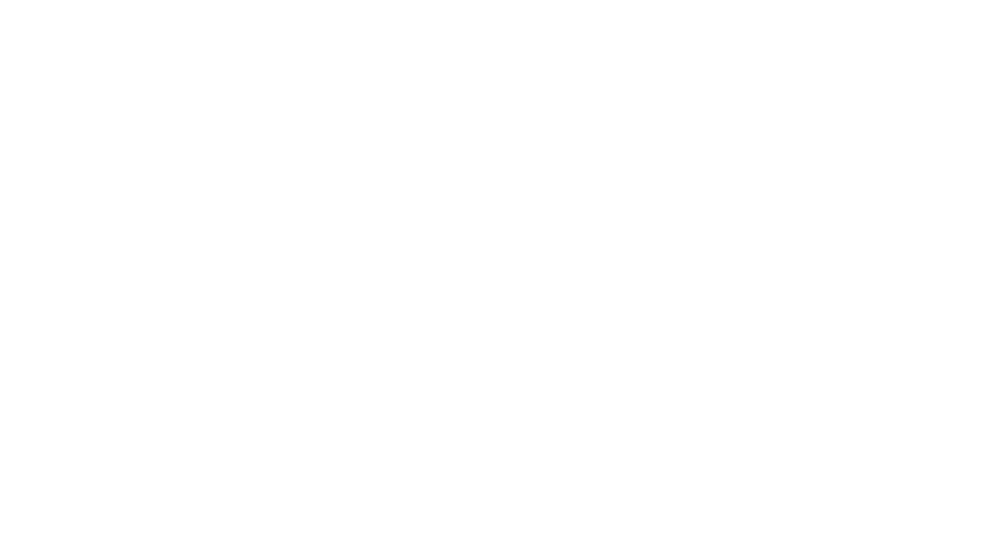
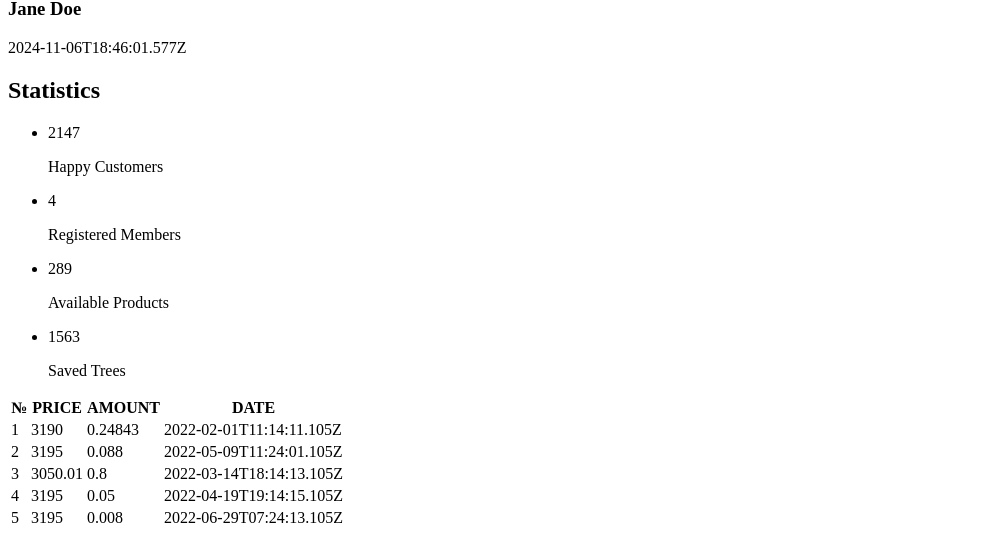
Before and after one commit to Mrmantikor/bootcamp-74-practice-react, a React (Vite) app: page / in a window 1280 px wide. Shown: the part 567-1102 px from the top of the page, without its empty margins (0-996 px from the left). Before the commit the page ends 800 px from the top, so only its background shows below. Built offline with nearby package versions, Linux system fonts and the light colour scheme.

Commit message:
add-zvladoss

```diff
--- a/src/App.jsx
+++ b/src/App.jsx
@@ -1,10 +1,24 @@
 import BlogCard from "./components/BlogCard/BlogCard";
+import Container from "./components/Container/Container";
+import CryptoHistory from "./components/CryptoHistory/CryptoHistory";
+import Heading from "./components/Heading/Heading";
+import Section from "./components/Section/Section";
+import Statistics from "./components/Statistics/Statistics";
 import article from "./data/article.json";
-
+import stats from "./data/stats.json";
+import transactions from "./data/transactions.json";
 function App() {
   return (
     <>
-      <BlogCard {...article} />
+      <Section>
+        <Container>
+          <Heading text="Blog Card" tag="h1" />
+          <BlogCard {...article} />
+          <Heading text="Statistics" />
+          <Statistics stats={stats} />
+          <CryptoHistory transactions={transactions} />
+        </Container>
+      </Section>
     </>
   );
 }
--- /dev/null
+++ b/src/components/Container/Container.jsx
@@ -0,0 +1,5 @@
+const Container = ({ children }) => {
+  return <div>{children}</div>;
+};
+
+export default Container;
--- /dev/null
+++ b/src/components/CryptoHistory/CryptoHistory.jsx
@@ -0,0 +1,29 @@
+const CryptoHistory = ({ transactions }) => {
+  return (
+    <table>
+      <thead>
+        <tr>
+          <th>№</th>
+          <th>PRICE</th>
+          <th>AMOUNT</th>
+          <th>DATE</th>
+        </tr>
+      </thead>
+
+      <tbody>
+        {transactions.map(({ id, price, amount, date }, idx) => {
+          return (
+            <tr key={id}>
+              <td>{idx + 1}</td>
+              <td>{price}</td>
+              <td>{amount}</td>
+              <td>{date}</td>
+            </tr>
+          );
+        })}
+      </tbody>
+    </table>
+  );
+};
+
+export default CryptoHistory;
--- /dev/null
+++ b/src/components/Heading/Heading.jsx
@@ -0,0 +1,6 @@
+const Heading = ({ text, tag = "h2" }) => {
+  const Tag = tag;
+  return <Tag>{text}</Tag>;
+};
+
+export default Heading;
--- /dev/null
+++ b/src/components/Section/Section.jsx
@@ -0,0 +1,9 @@
+
+
+const Section = ({children}) => {
+  return (
+    <div>{children}</div>
+  )
+}
+
+export default Section
--- /dev/null
+++ b/src/components/Statistics/Statistics.jsx
@@ -0,0 +1,17 @@
+import StatisticsItem from "../StatisticsItem/StatisticsItem";
+
+const Statistics = ({ stats }) => {
+  return (
+    <ul>
+      {stats.map(({ id, ...rest }) => {
+        return (
+          <li key={id}>
+            <StatisticsItem {...rest} />
+          </li>
+        );
+      })}
+    </ul>
+  );
+};
+
+export default Statistics;
--- /dev/null
+++ b/src/components/StatisticsItem/StatisticsItem.jsx
@@ -0,0 +1,10 @@
+const StatisticsItem = ({ title, total }) => {
+  return (
+    <>
+      <span>{total}</span>
+      <p>{title}</p>
+    </>
+  );
+};
+
+export default StatisticsItem;
--- /dev/null
+++ b/src/data/stats.json
@@ -0,0 +1,22 @@
+[
+  {
+    "id": "1",
+    "title": "Happy Customers",
+    "total": 2147
+  },
+  {
+    "id": "2",
+    "title": "Registered Members",
+    "total": 4
+  },
+  {
+    "id": "3",
+    "title": "Available Products",
+    "total": 289
+  },
+  {
+    "id": "4",
+    "title": "Saved Trees",
+    "total": 1563
+  }
+]
--- /dev/null
+++ b/src/data/transactions.json
@@ -0,0 +1,32 @@
+[
+  {
+    "id": 6,
+    "price": 3190.0,
+    "amount": 0.24843,
+    "date": "2022-02-01T11:14:11.105Z"
+  },
+  {
+    "id": 7,
+    "price": 3195.0,
+    "amount": 0.088,
+    "date": "2022-05-09T11:24:01.105Z"
+  },
+  {
+    "id": 9,
+    "price": 3050.01,
+    "amount": 0.8,
+    "date": "2022-03-14T18:14:13.105Z"
+  },
+  {
+    "id": 10,
+    "price": 3195.0,
+    "amount": 0.05,
+    "date": "2022-04-19T19:14:15.105Z"
+  },
+  {
+    "id": 17,
+    "price": 3195.0,
+    "amount": 0.008,
+    "date": "2022-06-29T07:24:13.105Z"
+  }
+]
```
